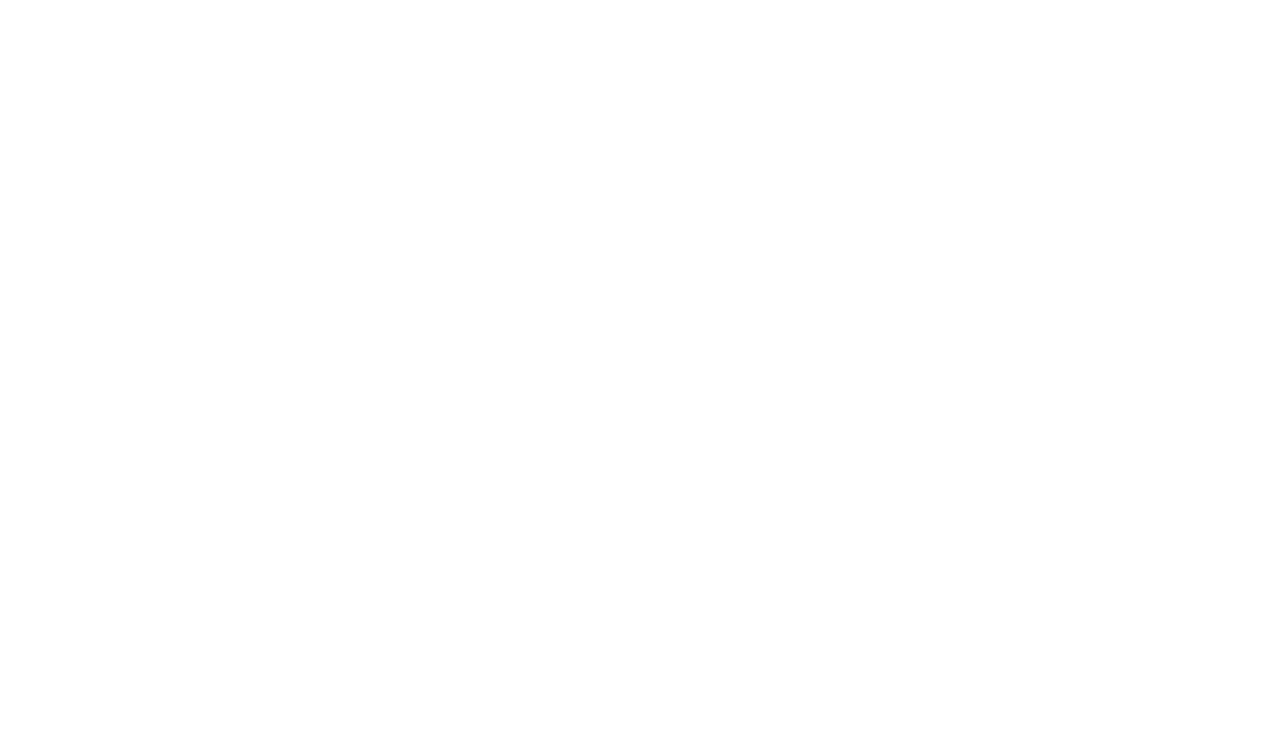
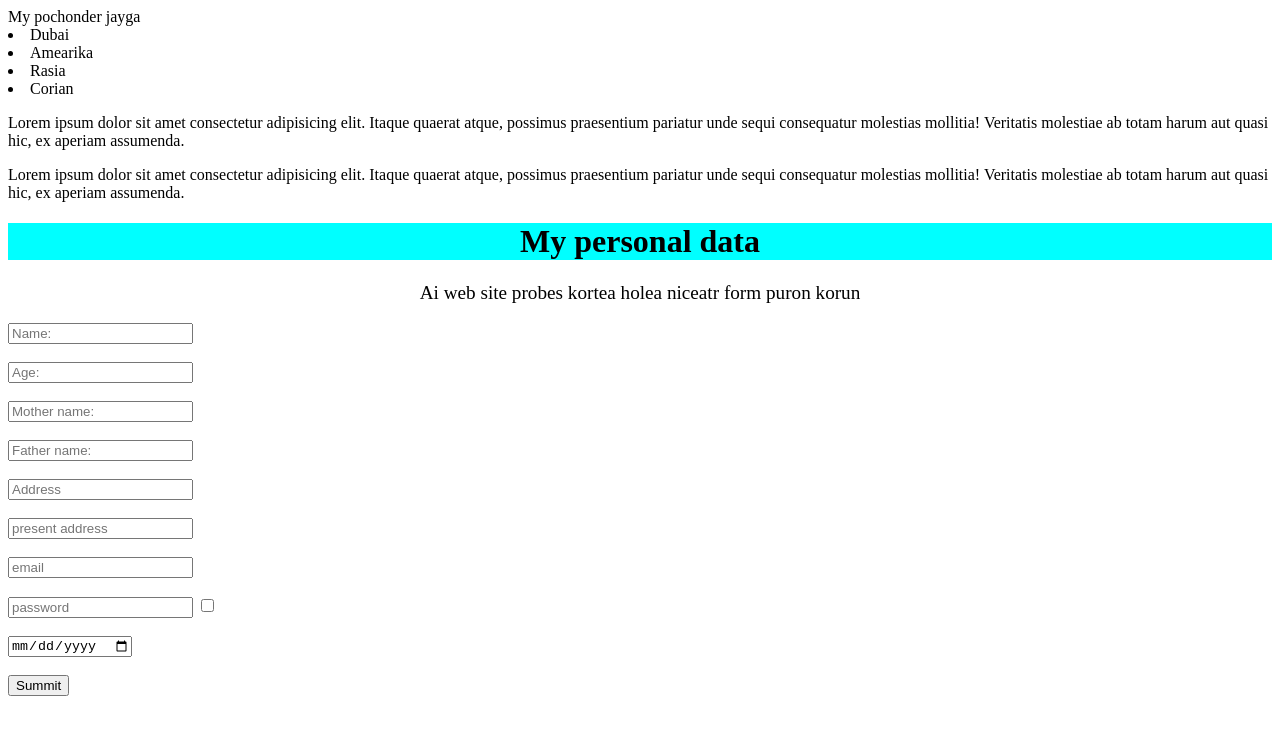
Before and after one commit to akferdous56/GUT-HUB-AR-KAJ, a plain HTML site: page index.html in a window 1280 px wide. Drawn offline with Linux system fonts and the light colour scheme.

Commit message:
first commit

```diff
--- a/index.html
+++ b/index.html
@@ -3,9 +3,65 @@
 <head>
     <meta charset="UTF-8">
     <meta name="viewport" content="width=device-width, initial-scale=1.0">
-    <title>My fast project in github</title>
+    <title>My fast project</title>
+
+
+        <style>
+          .ferdous{
+            background-color: aqua;
+            text-align: center;
+
+          }
+          #sub{
+            text-align: center;
+            font-size:larger;
+
+          }
+        </style>
+
+
 </head>
+<link rel="stylesheet" href="style/practice.css">
 <body>
+    <header>My  pochonder jayga</header>
 
+    <div class="cuntry">
+
+        <li>Dubai</li>
+        <li>Amearika</li>
+        <li>Rasia</li>
+        <li>Corian</li>
+    </div>
+    <div>
+        <p>Lorem ipsum dolor sit amet consectetur adipisicing elit. Itaque quaerat atque, possimus praesentium pariatur unde sequi consequatur molestias mollitia! Veritatis molestiae ab totam harum aut quasi hic, ex aperiam assumenda.</p>
+
+    </div>
+    <div>
+        <p>Lorem ipsum dolor sit amet consectetur adipisicing elit. Itaque quaerat atque, possimus praesentium pariatur unde sequi consequatur molestias mollitia! Veritatis molestiae ab totam harum aut quasi hic, ex aperiam assumenda.</p>
+
+    </div>
+    <h1 class="ferdous"> My personal data</h1>
+    <p id="sub"> Ai web site probes kortea holea niceatr form puron korun</p>
+    <form action="">
+       <input type="Name" placeholder="Name:" name="" id=""><br><br>
+
+       <input type="Age" placeholder="Age:">
+       <br>
+       <br>
+       <input type="" placeholder="Mother name:"><br><br>
+
+       <input type="" placeholder="Father name:" name="" id=""> <br><br>
+       <input type="" placeholder="Address"><br><br>
+
+       <input type="" placeholder="present address"><br><br>
+       <input type="email" placeholder="email"><br><br>
+       <input type="password" placeholder="password"  id="">
+       <input type="checkbox"  placeholder="opt" id=""><br><br>
+       <input type="date" placeholder="date" name="" id=""><br><br>
+       <input style="" type="button" value="Summit">
+
+
+
+    </form>
 </body>
 </html>
```
Also changed, not shown: style/practice.css (added).
